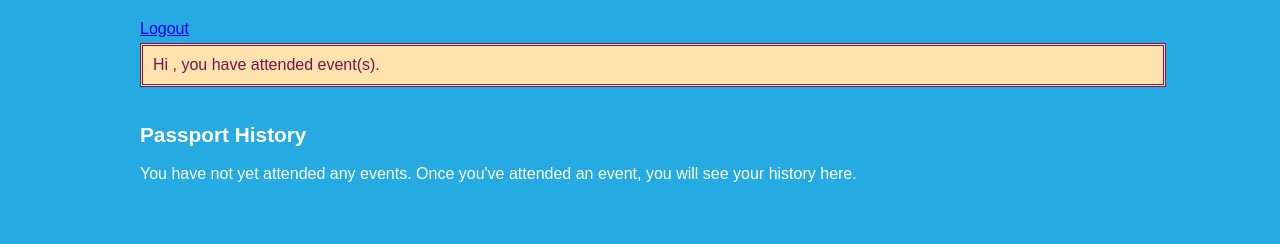
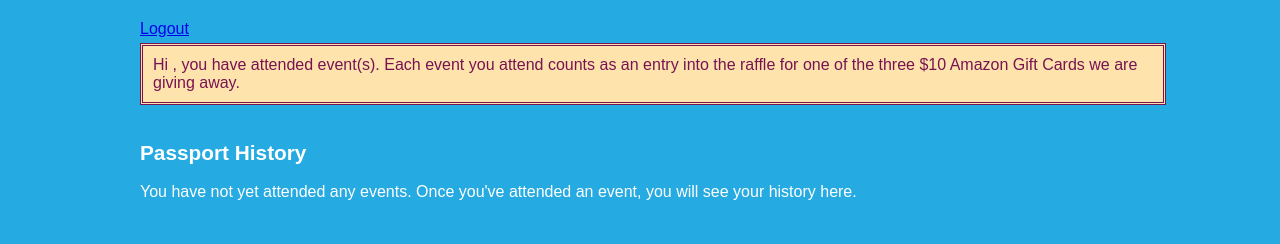
Before and after one commit to pw10n/eScan, a PHP site: page /user/stats_view.php in a window 1280 px wide. Shown: the part 256-500 px from the top of the page. Run offline with PHP 8.4, Linux system fonts and the light colour scheme; data that the repository does not hold is empty.

Commit message:
removed prize qual msg

```diff
--- a/src/user/stats_view.php
+++ b/src/user/stats_view.php
@@ -98,7 +98,9 @@
 
         <div class="stats_note">
             <p>Hi <?PHP echo(isset($args["registration"]) ? $args["registration"]["fn"] : ""); ?>, you have attended <strong><?PHP echo($args["registration"]["evts"]); ?></strong> event(s).
+            Each event you attend counts as an entry into the raffle for one of the three $10 Amazon Gift Cards we are giving away.
 
+            <?php /*
             <?PHP
             if ($eligible_for != NULL) {
             ?>
@@ -117,6 +119,8 @@
 
             <?PHP
             }
+            ?>
+            */
             ?>
 
             </p>
```
Also changed, not shown: 1 other file.
